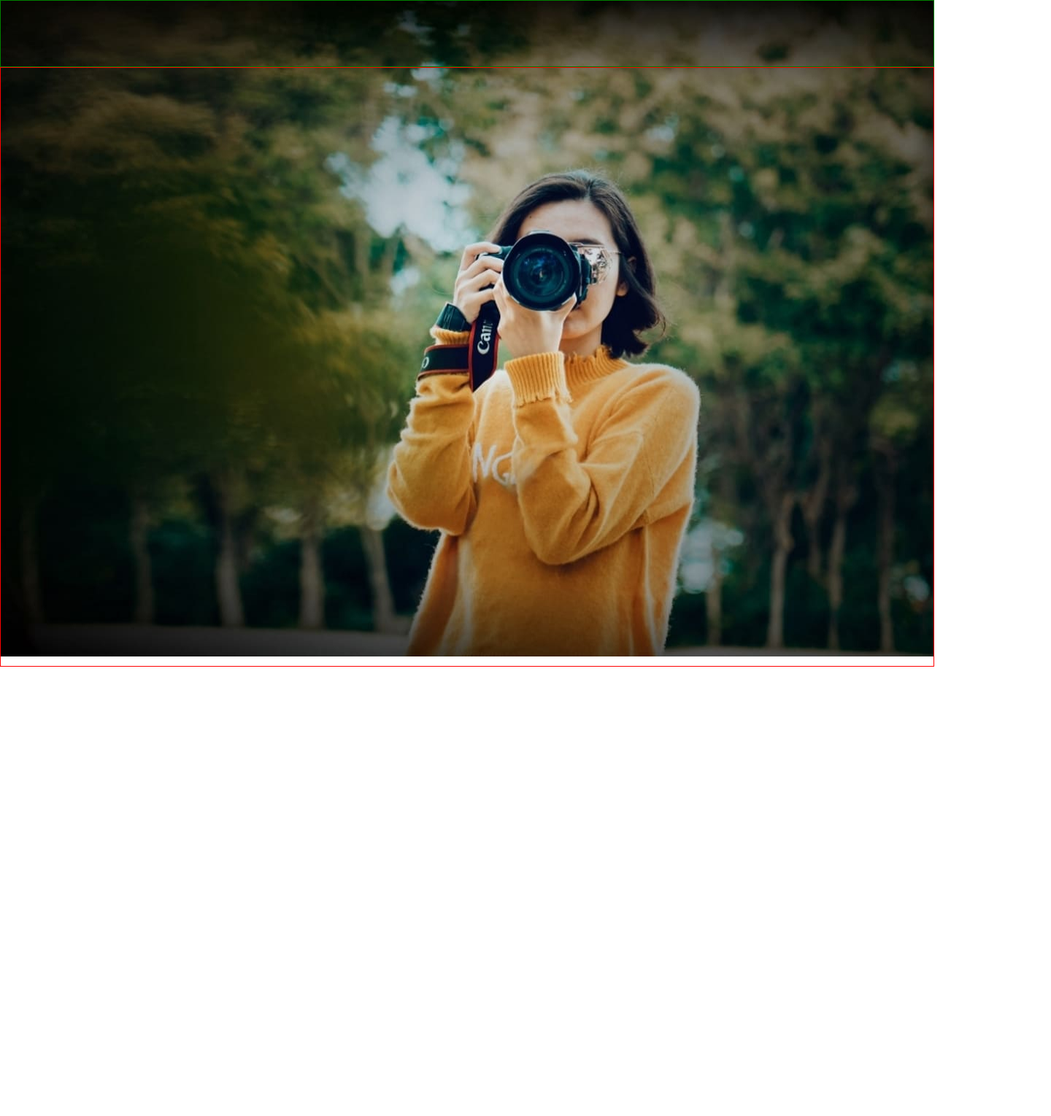
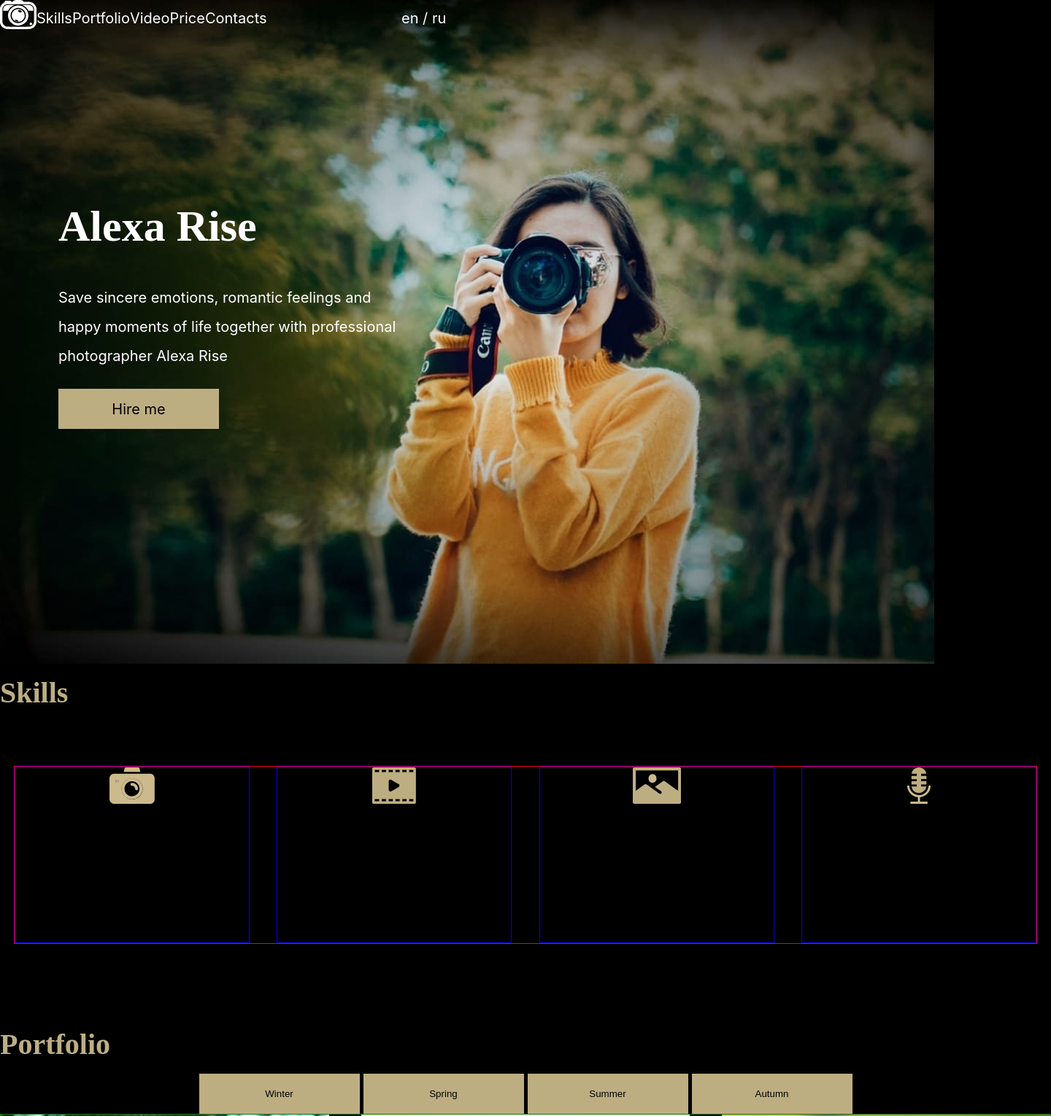
Before and after one commit to FeuerImBlut/portfolio, a plain HTML site: page index.html in a window 1280 px wide. Shown: the top 1530 px of the page at 73% size, 1440 px wide, since content can reach past the window. Before the commit the page ends 914 px from the top, so only its background shows below. Drawn offline with Linux system fonts and the light colour scheme.

Commit message:
feat: add features

```diff
--- a/index.html
+++ b/index.html
@@ -12,22 +12,71 @@
 <body>
     <header>
         <div class="container">
+            <img class="logo" src="assets/svg/Vector.svg" alt="">
+            <nav class="nav-top inter">
+                <span>Skills</span>
+                <span>Portfolio</span>
+                <span>Video</span>
+                <span>Price</span>
+                <span>Contacts</span>
+            </nav>
+            <div class="language-panel inter">
+                <span>en</span>
+                <span>/</span>
+                <span>ru</span>
+            </div>
 
         </div>
     </header>
     <main>
         <div class="container">
             <section class="hero">
-                <h1></h1>
+                <h1>Alexa Rise</h1>
+                <p class="inter">Save sincere emotions, romantic feelings and happy moments of life together with
+                    professional photographer Alexa Rise</p>
+                <button class="inter">Hire me</button>
             </section>
-            <section class="skills">
-                <h2 class="section-title"></h2>
-            </section>
+                <section class="skills container">
+                    <h2 class="section-title">Skills</h2>
+                    <div class="skills-items">
+                        <div class="skills-item">
+                            <img src="assets/svg/skills-photo.svg" alt="photography">
+                            <h3>Digital photograhy</h3>
+                            <p>High-quality photos in the studio and on the nature</p>
+                        </div>
+                        <div class="skills-item">
+                            <img src="assets/svg/Video.svg" alt="video">
+                        </div>
+                        <div class="skills-item">
+                            <img src="assets/svg/retouch.svg" alt="retouch">
+                        </div>
+                        <div class="skills-item">
+                            <img src="assets/svg/audio.svg" alt="audio">
+                        </div>
+                    </div>
+                </section>
             <section class="portfolio">
-                <h2 class="section-title"></h2>
+                <h2 class="section-title">Portfolio</h2>
+                <div class="portfolio-buttons">
+                    <button>Winter</button>
+                    <button>Spring</button>
+                    <button>Summer</button>
+                    <button>Autumn</button>
+                </div>
+                <div class="portfolio-items">
+                    <img src="assets/img/photos/photo-1.png" alt="photo">
+                    <img src="assets/img/photos/photo-2.png" alt="photo">
+                    <img src="assets/img/photos/photo-3.png" alt="photo">
+                    <img src="assets/img/photos/photo-4.png" alt="photo">
+                    <img src="assets/img/photos/photo-5.png" alt="photo">
+                    <img src="assets/img/photos/photo-6.png" alt="photo">
+                </div>
             </section>
             <section class="video">
-                <h2 class="section-title"></h2>
+                <h2 class="section-title">Video</h2>
+                <div class="video-block">
+                    <button></button>
+                </div>
             </section>
             <section class="price">
                 <h2 class="section-title"></h2>
--- a/style.css
+++ b/style.css
@@ -1,30 +1,194 @@
+:root {
+    --white: #ffffff;
+    --gold: #bdae82;
+    --black: #000000;
+}
+
+/* Text styles*/
+.inter {
+    color: var(--white);
+    font-family: Inter;
+    font-size: 20px;
+}
+
+.section-title {
+    color: var(--gold);
+    font-family: Merriweather;
+    font-weight: bold;
+    font-size: 40px;
+    line-height: 80px;
+    width: 700px;
+
+}
+
+button {
+    color: var(--black);
+    width: 220px;
+    height: 55px;
+    background-color: var(--gold);
+    border: none;
+}
+
+
 * {
-    font-size: 0px;
     margin: 0;
     padding: 0;
 }
 
+html {
+    font-size: 0;
+    background-color: var(--black);
+}
+
+
 body {
     background-image: url(assets/img/hero-bg.jpg);
     background-repeat: no-repeat;
-    background-size: 1440px 900px;
+    background-size: 1440px 910px;
     background-position: center 0;
-
 }
 
+section {overflow: hidden;}
+
 .container {
-    max-width: 1440px;
+    width: 1440px;
     margin: 0 auto;
   }
 
 header > .container {
     height: 90px;
-    border: 1px green solid;
+    display: flex;
+    line-height: 50px;
 }
+
+.logo {
+    width: 50px;
+    height: 40px;
+}
+
+.nav-top {
+    display: flex;
+    width: 500px;
+    height: 50px;
+}
+
+.language-panel {
+    width: 70px;
+    height: 50px;
+}
+
+/* .nav-top, .language-panel {
+    color: var(--white);
+    font-family: Inter;
+    font-size: 20px;
+} */
 
 .hero {
     height: 820px;
-    position: relative;
-    /* top: -90px; */
-    border: 1px red solid;
 }
+
+h1 {
+    color: var(--white);
+    font-family: Merriweather;
+    font-weight: bold;
+    font-size: 60px;
+    line-height: 120px;
+    margin: 160px 0 0 80px;
+}
+
+.hero > p {
+    line-height: 40px;
+    width: 470px;
+    margin: 18px 0 0 80px;
+}
+
+.hero > button {
+    color: var(--black);
+    margin: 25px 0 0 80px;
+}
+
+.skills {
+    width: 1440px;
+    height: 482px;
+}
+
+.skills-items {
+    border: red solid 1px;
+    display: flex;
+    justify-content: space-between;
+    width: 1400px;
+    height: 242px;
+    margin: 60px auto 0;
+}
+
+.skills-item {
+    border: 1px solid blue;
+    width: 320px;
+    display: flex;
+    flex-direction: column;
+}
+
+.skills-item > img{
+    height: 50px;
+}
+
+.skills-item > h3 {
+
+}
+
+.skills-item > p {
+
+}
+
+.portfolio {
+    height: 1500px;
+}
+
+.portfolio-buttons {
+    margin: 0 auto;
+    width: 895px;
+    height: 55px;
+    display: flex;
+    justify-content: space-between;
+}
+
+.portfolio-buttons > button {
+    border: 2px solid #BDAE82;
+    box-sizing: border-box;
+
+}
+
+.portfolio-items {
+    border: 1px solid green;
+    width: 100%;
+    height: 1145px;
+    box-sizing: border-box;
+    display: flex;
+    flex-wrap: wrap;
+    justify-content: space-between;
+    align-content: space-between;
+}
+
+.portfolio-items > img {
+    width: 450px;
+    height: 560px;
+}
+
+.video {
+    height: 945px;
+}
+
+.video-block {
+    height: 705px;
+    background-image: url(assets/img/video-player.png);
+    background-size: cover;
+}
+
+.video-block > button {
+    display: block;
+    width: 130px;
+    height: 130px;
+    background-image: url(assets/svg/Play_hover.svg);
+    background-color: transparent;
+    margin: auto;
+}
```
Also changed, not shown: assets/img/photos/photo-1.png (added), assets/img/photos/photo-2.png (added), assets/img/photos/photo-3.png (added), assets/img/photos/photo-4.png (added), assets/img/photos/photo-5.png (added), assets/img/photos/photo-6.png (added), assets/img/video-player.png (added), assets/svg/Play_hover.svg (added), assets/svg/Vector.svg (added), assets/svg/Video.svg (added), assets/svg/audio.svg (added), assets/svg/retouch.svg (added), assets/svg/skills-photo.svg (added).
